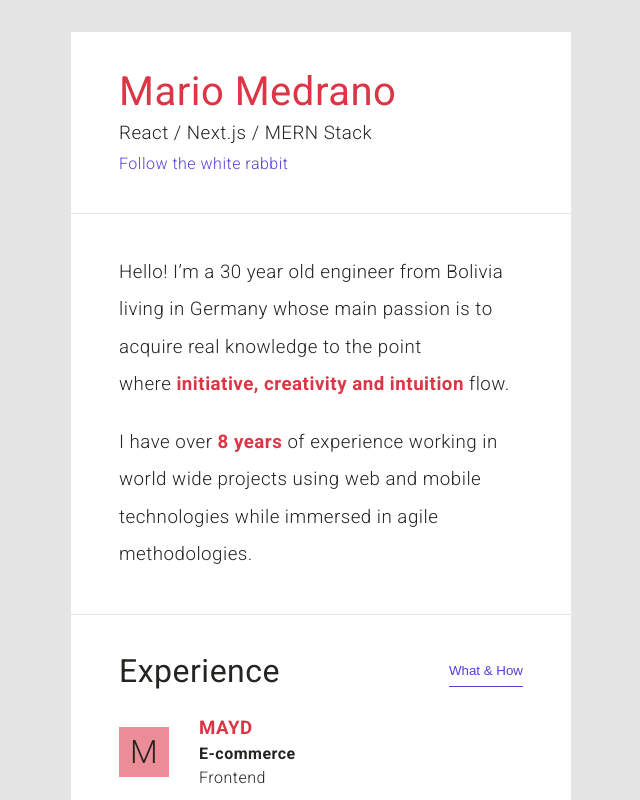
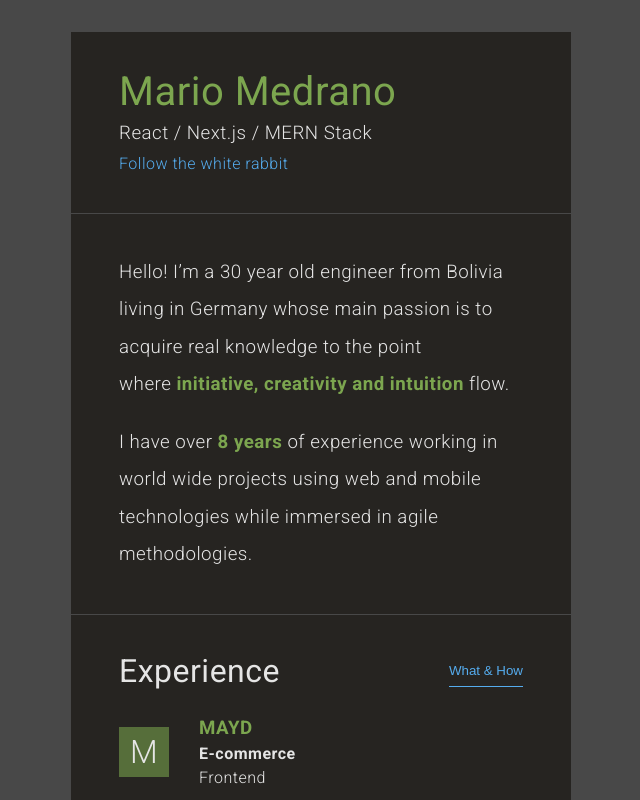
Before and after one commit to caifel/mariomedrano, a Next.js app: page / in a window 1280 px wide. Shown: the top 800 px of the page, without its empty margins (319-959 px from the left). Built offline with nearby package versions, Linux system fonts and the light colour scheme.

Commit message:
Restore dark theme as default

```diff
--- a/app/layout.tsx
+++ b/app/layout.tsx
@@ -45,7 +45,7 @@ const Footer: FC = () => {
 
 const RootLayout: FC<any> = ({ children }) => {
   return (
-    <html className={roboto.className} lang="en" data-theme="light">
+    <html className={roboto.className} lang="en" data-theme="dark">
       <head />
       <body className={styles.root}>
         <Header />
```
